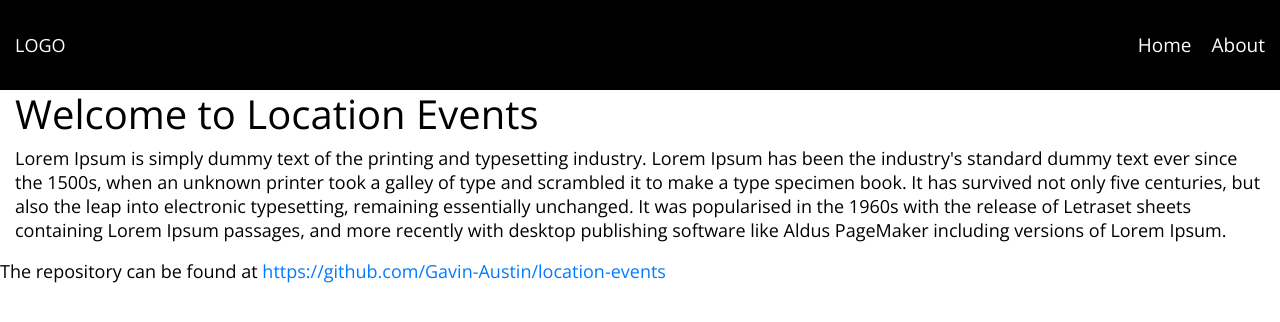
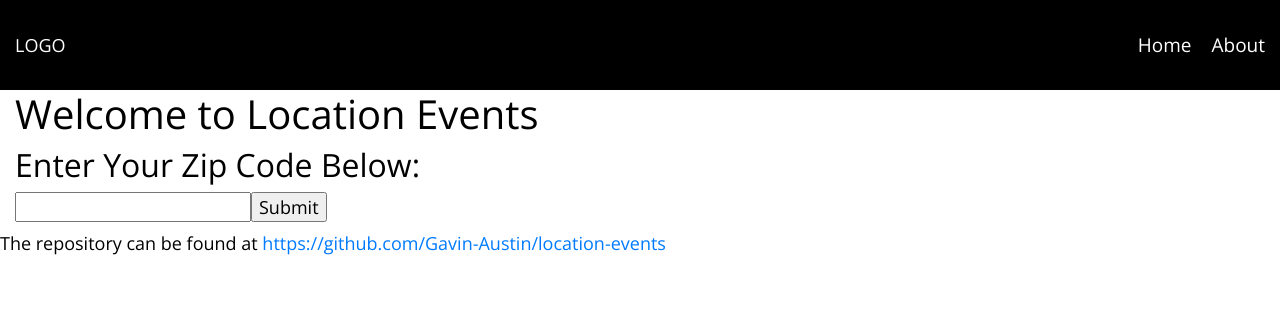
Before and after one commit to Gavin-Austin/location-events, a React (Create React App) app: page / in a window 1280 px wide. Shown: the top 322 px of the page. Built offline with nearby package versions, Linux system fonts and the light colour scheme.

Commit message:
Add user input form

```diff
--- a/src/components/pages/homePage.js
+++ b/src/components/pages/homePage.js
@@ -1,16 +1,39 @@
-import React from 'react';
+import React, { Component } from 'react';
 
-function Homepage() {
-    return (
-        <div className={"container-fluid"}>
-            <h1>
-                Welcome to Location Events
-            </h1>
-            <p>
-                Lorem Ipsum is simply dummy text of the printing and typesetting industry. Lorem Ipsum has been the industry's standard dummy text ever since the 1500s, when an unknown printer took a galley of type and scrambled it to make a type specimen book. It has survived not only five centuries, but also the leap into electronic typesetting, remaining essentially unchanged. It was popularised in the 1960s with the release of Letraset sheets containing Lorem Ipsum passages, and more recently with desktop publishing software like Aldus PageMaker including versions of Lorem Ipsum.
-            </p>
-        </div>
-    )
+class Homepage extends React.Component {
+    constructor(props) {
+        super(props);
+        this.state = {zip: ''};
+
+        this.handleChange = this.handleChange.bind(this);
+        this.handleSubmit = this.handleSubmit.bind(this);
+    }
+
+    handleChange(event) {
+        this.setState({zip: event.target.value});
+    }
+
+    handleSubmit(event) {
+        alert('A zip code was submitted: ' + this.state.zip);
+        event.preventDefault();
+    }
+
+    render() {
+        return (
+            <div className="container-fluid">
+                <div>
+                <h1> Welcome to Location Events </h1>
+                <h2> Enter Your Zip Code Below: </h2>
+                <form onSubmit={this.handleSubmit}>
+                    <label>
+                        <input type="text" zip={this.state.zip} onChange={this.handleChange} />
+                    </label>
+                    <input type="submit" zip="Submit" />
+                </form>
+            </div>
+            </div>
+        );
+    }
 }
 
 export default Homepage;
```
Also changed, not shown: src/App.js (line endings or trailing spaces).
